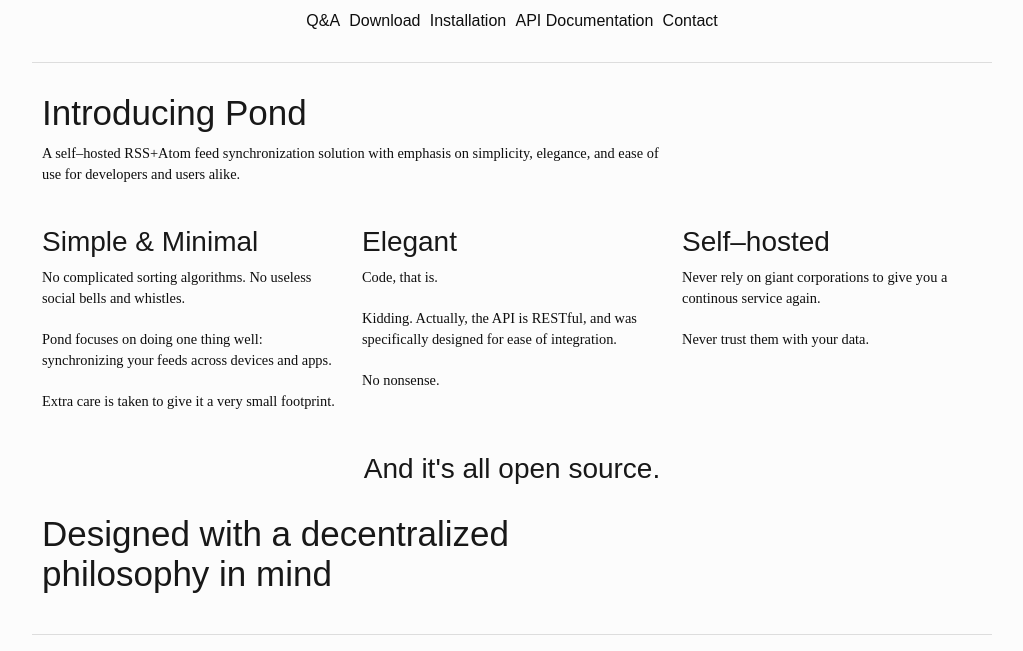
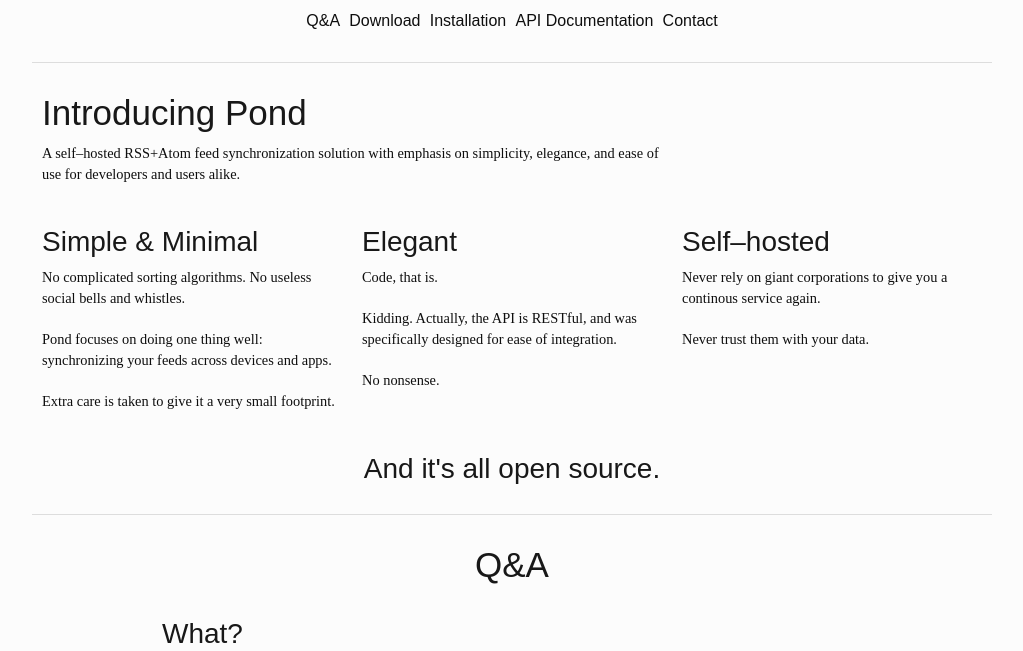
Before and after one commit to arturovm/epitome, a plain HTML site: page index.html in a window 1280 px wide. Shown: the part 149-800 px from the top of the page, without its empty margins (128-1151 px from the left). Drawn offline with Linux system fonts and the light colour scheme.

Commit message:
Updated copy

```diff
--- a/index.html
+++ b/index.html
@@ -51,12 +51,6 @@
 			<div class="row">
 				<h3 style="text-align: center">And it's all open source.</h3>
 			</div>
-			<div class="row">
-				<div class="two-thirds column">
-					<h2>Designed with a decentralized philosophy in mind</h2>
-					</p><p>
-				</div>
-			</div>
 			<hr/>
 			<div id="qa" class="twelve columns offset-by-two">
 				<h2 style="text-align: center">Q&A</h2>
```
